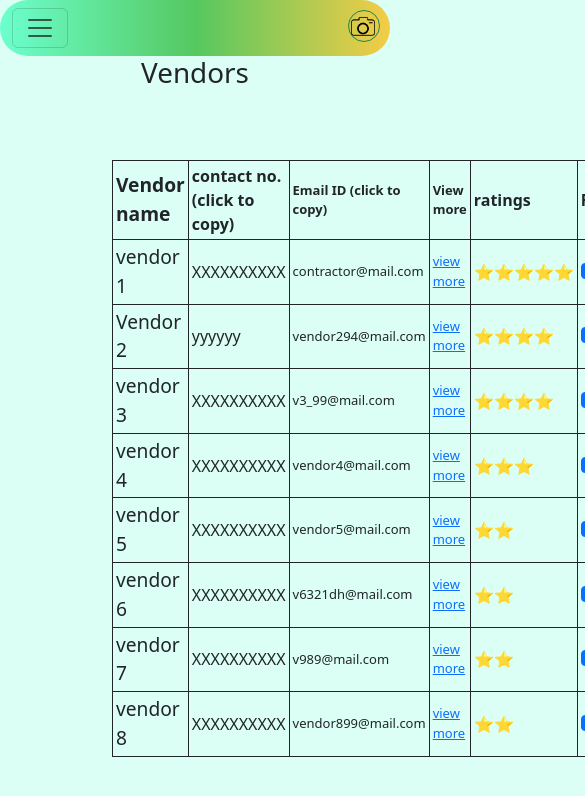
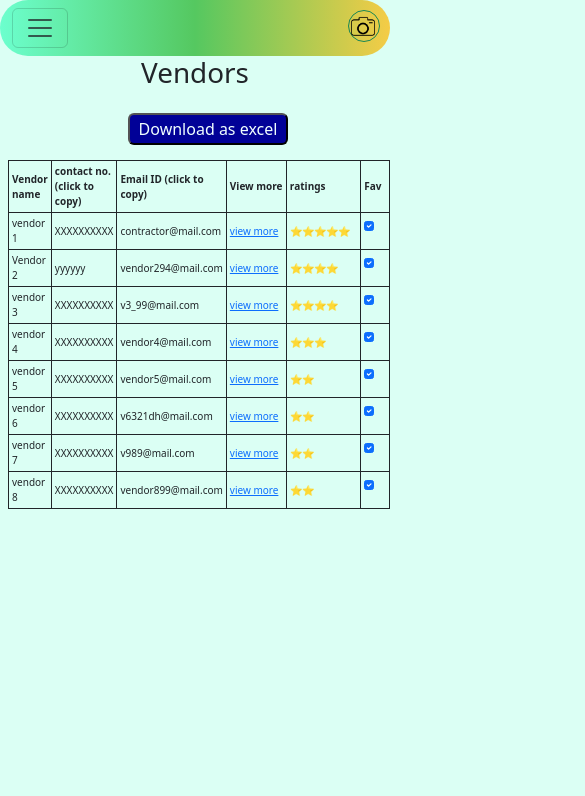
Before and after one commit to uddipanbasu/solar-power-awareness, a plain HTML site: page vendor.html in a window 390 px wide. Shown: the top 796 px of the page, 585 px wide, since content can reach past the window. Drawn offline with nearby package versions, Linux system fonts and the light colour scheme; a script that the page names is missing.

Commit message:
Update styles.css
css update

```diff
--- a/styles.css
+++ b/styles.css
@@ -370,24 +370,44 @@ table, th, td {
     z-index: -1;
 
   }
+  @media (max-width:860px){
+    table{
+      left: 0.5rem;
+      top: 10rem;
+    }
+  }
 
   .name{
     height: 2rem;
     width: 15rem;
     font-size: larger;
   }
+  @media(max-width:860px){
+    .name{
+      height: 1rem;
+      width: 1rem;
+      font-size: x-small;
+      word-wrap: break-word;
+    }
+  }
   .contact-no{
     height: 2rem;
     width: 12rem;
   }
+  @media(max-width:860px){
+    .contact-no{
+      height: 1rem;
+      width: 1rem;
+      font-size:x-small;
+      word-wrap: break-word;
+    }
+  }
   span:hover{
-    height: 2rem;
-    width: 12rem;
+
     color: blue;
   }
   span:active{
-    height: 2rem;
-    width: 12rem;
+
     color: red;
   }
   .emailid{
@@ -395,32 +415,74 @@ table, th, td {
     width: 12rem;
     font-size:small;
   }
+  @media(max-width:860px){
+    .emailid{
+      height: 1rem;
+      width: 5rem;
+      font-size:x-small;
+      word-wrap: break-word;
+    }
+  }
+
   .view{
     height: 2rem;
     width: 5rem;
     font-size:small ;
   }
+  @media(max-width:860px){
+    .view{
+      height: 1rem;
+      width: 5rem;
+      font-size:x-small;
+      word-wrap: break-word;
+    }
+  }
+
   .rating{
     height: 2rem;
     width: 7rem;
   }
+  @media(max-width:860px){
+    .rating{
+      height: 1rem;
+      width: 5rem;
+      font-size:x-small;
+      word-wrap: break-word;
+    }
+  }
+
   .fav{
     height: 2rem;
     width: 2rem;
   }
+  @media(max-width:860px){
+    .fav{
 
+      font-size:x-small;
+
+    }
+  }
   #excel-button{
     height: 2rem;
     width: 10rem;
 background-color: rgb(1, 1, 151);
-position: absolute;
+position: relative;
 left: 65rem;
-top: 7rem;
+top: 1rem;
 color: azure;
 border-radius: 6px;
 text-align: center;
 
   }
+  @media(max-width:860px){
+    #excel-button{
+      left: 8rem;
+      top: 1rem;
+
+    }
+  }
+
+
 
   #excel-button:hover{
     background-color: rgb(0, 0, 97);
@@ -492,8 +554,16 @@ top: 7rem;
   top: 7rem;
   left: 0rem;
 
+}
 
+@media (max-width:860px){
+  #subsidy{
+
+    height: 15rem;
+
+  }
 }
+
 
 .subsidy-box{
   border: solid;
@@ -515,6 +585,14 @@ top: 7rem;
   overflow: scroll;
 }
 
+@media (max-width:860px){
+  .excel-box{
+  top: 23rem;
+    left: 0rem;
+
+  }
+}
+
 .cal-box{
   position: absolute;
   top: 7rem;
@@ -525,6 +603,14 @@ top: 7rem;
   margin: 1% 3%;
   display: inline-block;
 }
+@media (max-width:860px){
+  .cal-box{
+  top: 62rem;
+    left: 0rem;
+
+  }
+}
+
 #cal-display{
 height: 4rem;
 width: 18rem;
```
